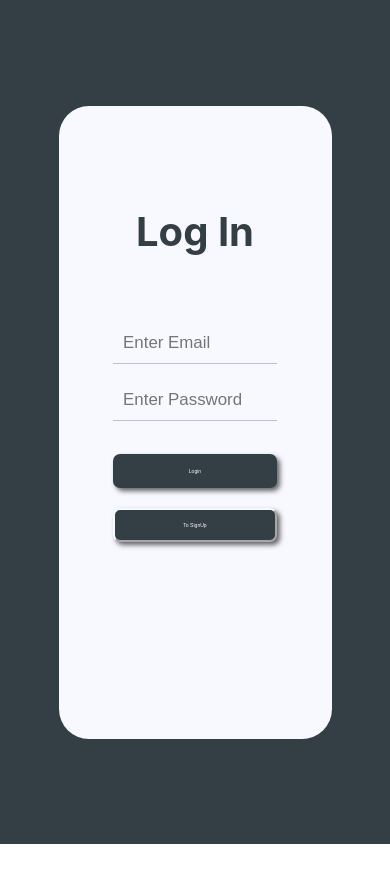
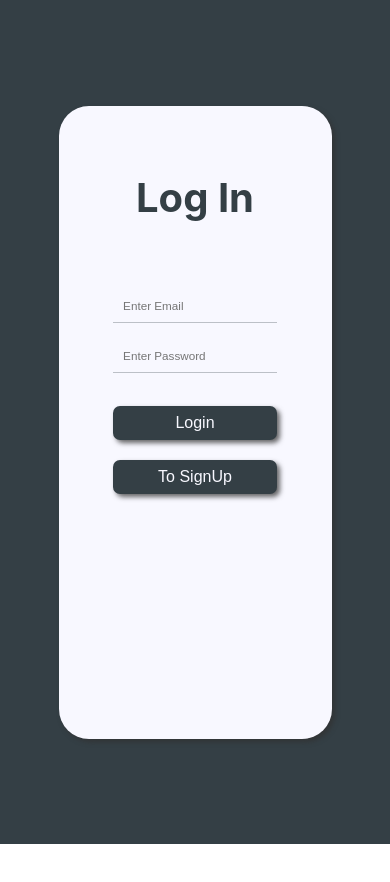
Before and after one commit to ReqARef/WebApp, a React (Create React App) app: page / in a window 390 px wide. Shown: the top 882 px of the page. After the commit the page ends 844 px from the top, so only its background shows below. Built offline with nearby package versions, Linux system fonts and the light colour scheme.

Commit message:
Login-Signup UI

```diff
--- a/src/Components/FlipBox/Login/Login.js
+++ b/src/Components/FlipBox/Login/Login.js
@@ -35,13 +35,12 @@ class Login extends PureComponent {
 		)
 	}
 
-	renderViewChangingButtonTemp = () => {
+	renderViewChangingButtonHidden = () => {
 		return(
 			<button onClick={this.props.handleFlip}
 				className={styles.buttonTemp}
 				style={{
 						backgroundColor: colors.dark,
-						borderColor: colors.white,
 						color: colors.white
 						}}>
 				To SignUp
@@ -95,7 +94,7 @@ class Login extends PureComponent {
 			<div className={styles.containerRight} style={{backgroundColor: colors.white}}>
 				<h1 className={styles.rightHeader} style={{color: colors.dark}}>Log In</h1>
 				{this.renderForm()}
-				{this.renderViewChangingButtonTemp()}
+				{this.renderViewChangingButtonHidden()}
 			</div>
 		)
 	}
--- a/src/Components/FlipBox/Login/Login.module.css
+++ b/src/Components/FlipBox/Login/Login.module.css
@@ -4,20 +4,18 @@
 	float: left;
 	height: 75vh;
 	border-radius: 30px 0 0 30px;
+	box-shadow: 3px 3px 5px 0px rgba(50, 50, 50, 0.75);
 }
-
 .leftHeading {
 	margin-top: 15vh;
 	text-align: center;
 	font-size: 3vh;
 }
-
 .leftPara {
 	margin: 2vw;
 	margin-top: 5vh;
 	font-size: 2.5vh;
 }
-
 .buttonContainer {
 	margin-left: 2vw;
 	margin-top: 10vh;
@@ -27,38 +25,16 @@
 	height: 5vh;
 	width: 7vw;
 	border-radius: 15px;
-	border-width: 2px;
-	font-size: 1vw;
+	border-style: solid;
+	font-size: 13px;
+}
+.buttonTemp{
+	visibility: hidden;
+	border: none;
+	font-size: 13px;
 }
 
-.buttonTemp{
-	visibility: hidden;
-	font-size: 10px;
-}
 /* right side */
-.form {
-	display: flex;
-	flex-direction: column;
-	width: 100%;
-	align-items: center;
-}
-
-.submitButton {
-	height: 4vh;
-	width: 60%;
-	border: 1px solid rgba(52, 63, 69, .3);
-	border-radius: 7px;
-	margin-bottom: 20px;
-	font-size: 1.3vw;
-	margin-top: 3vh;
-	box-shadow: 3px 3px 5px 0px rgba(50, 50, 50, 0.75);
-}
-
-.containerMain {
-	border-radius: 30px;
-	box-shadow: 3px 3px 5px 0px rgba(50, 50, 50, 0.75);
-}
-
 .containerRight {
 	width: 30vw;
 	height: 75vh;
@@ -67,8 +43,18 @@
 	display: flex;
 	flex-direction: column;
 	align-items: center;
+	box-shadow: 3px 3px 5px 0px rgba(50, 50, 50, 0.75);
 }
-
+.rightHeader {
+	margin-bottom: 7vh;
+	margin-top: 12vh;
+}
+.form {
+	display: flex;
+	flex-direction: column;
+	width: 100%;
+	align-items: center;
+}
 .inputText {
 	width: 60%;
 	padding: 10px 10px;
@@ -77,16 +63,30 @@
 	box-sizing: border-box;
 	border: none;
 	border-bottom: 1px solid rgba(52, 63, 69, .3);
-	font-size: 2vh;
+	font-size: 1vw;
+}
+.submitButton {
+	height: 4vh;
+	width: 60%;
+	border: 1px solid rgba(52, 63, 69, .3);
+	border-radius: 7px;
+	margin-bottom: 20px;
+	font-size: 20px;
+	margin-top: 3vh;
+	box-shadow: 3px 3px 5px 0px rgba(50, 50, 50, 0.75);
 }
 
-input:focus {outline:0;}
-
-.rightHeader {
-	margin-bottom: 7vh;
-	margin-top: 12vh;
+/* main container */
+.containerMain {
+	border-radius: 30px;
+	box-shadow: 3px 3px 5px 0px rgba(50, 50, 50, 0.75);
 }
 
+/* focus */
+input:focus {outline:0;}
+button:focus {outline:0;}
+
+/* media querries */
 @media (max-width : 600px){
 	.containerLeft{
 		display: none;
@@ -104,15 +104,23 @@ input:focus {outline:0;}
 	.button{
 		display: none;
 	}
+	.submitButton{
+		font-size: 16px;
+	}
 	.buttonTemp{
 		height: 5vh;
 		width: 60%;
-		font-size: 20px;
 		visibility: visible;
 		height: 4vh;
 		border-radius: 7px;
 		margin-bottom: 20px;
-		font-size: 1.3vw;
 		box-shadow: 3px 3px 5px 0px rgba(50, 50, 50, 0.75);
+		font-size: 16px;
+	}
+	.inputText{
+		font-size: 3vw;
+	}
+	.rightHeader{
+		margin-top: 8vh;
 	}
 }
--- a/src/Components/FlipBox/Signup/Signup.js
+++ b/src/Components/FlipBox/Signup/Signup.js
@@ -7,9 +7,21 @@ class Signup extends PureComponent {
 	constructor() {
 		super()
 		this.state = {
+			firstName: '',
+			lastName: '',
 			email: '',
-			password: ''
+			password: '',
+			otp: '',
+			showOtp: false
 		}
+	}
+
+	handleFirstName = (e) => {
+		this.setState({firstName: e.target.value})
+	}
+
+	handleLastName = (e) => {
+		this.setState({lastName: e.target.value})
 	}
 
 	handleemail = (e) => {
@@ -20,6 +32,10 @@ class Signup extends PureComponent {
 		this.setState({password: e.target.value})
 	}
 
+	handleOTP = (e) => {
+		this.setState({otp: e.target.value})
+	}
+
 	renderViewChangingButton = () => {
 		return(
 			<button onClick={this.props.handleFlip}
@@ -27,6 +43,19 @@ class Signup extends PureComponent {
 				style={{
 						backgroundColor: colors.dark,
 						borderColor: colors.white,
+						color: colors.white
+						}}>
+				To Login
+			</button>
+		)
+	}
+
+	renderViewChangingButtonHidden = () => {
+		return(
+			<button onClick={this.props.handleFlip}
+				className={styles.buttonTemp}
+				style={{
+						backgroundColor: colors.dark,
 						color: colors.white
 						}}>
 				To Login
@@ -48,11 +77,30 @@ class Signup extends PureComponent {
 
 	renderForm = () => {
 		return (
-			<form onSubmit={() => {}} className={styles.form}>
+			<form onSubmit={(e) => {e.preventDefault(); this.setState({showOtp: true})}} className={styles.form}>
+				<div className={styles.nameContainer}>
+					<input
+						className={styles.nameText}
+						type="text"
+						placeholder="First Name"
+						value={this.state.firstName}
+						onChange={this.handleFirstName}
+						style={{backgroundColor: colors.white, color: colors.dark}}
+					/>
+					<div className={styles.nameSeparator} style={{backgroundColor: colors.white}}/>
+					<input
+						className={styles.nameText}
+						type="text"
+						placeholder="Last Name"
+						value={this.state.lastName}
+						onChange={this.handleLastName}
+						style={{backgroundColor: colors.white, color: colors.dark}}
+					/>
+				</div>
 				<input
 					className={styles.inputText}
 					type="text"
-					placeholder="Enter Email"
+					placeholder="Email"
 					value={this.state.email}
 					onChange={this.handleemail}
 					style={{backgroundColor: colors.white, color: colors.dark}}
@@ -60,11 +108,21 @@ class Signup extends PureComponent {
 				<input
 					className={styles.inputText}
 					type="password"
-					placeholder="Enter Password"
+					placeholder="Password"
 					value={this.state.password}
 					onChange={this.handlePassword}
 					style={{backgroundColor: colors.white, color: colors.dark}}
 				/>
+				{this.state.showOtp ? (
+					<input
+					className={styles.inputText}
+					type="text"
+					placeholder="OTP"
+					value={this.state.otp}
+					onChange={this.handleOTP}
+					style={{backgroundColor: colors.white, color: colors.dark}}
+				/>
+				) : null}
 				<input
 					type="submit"
 					className={styles.submitButton}
@@ -80,7 +138,7 @@ class Signup extends PureComponent {
 			<div className={styles.containerRight} style={{backgroundColor: colors.white}}>
 				<h1 className={styles.rightHeader} style={{color: colors.dark}}>Sign Up</h1>
 				{this.renderForm()}
-				{/* {this.renderViewChangingButton()} */}
+				{this.renderViewChangingButtonHidden()}
 			</div>
 		)
 	}
--- a/src/Components/FlipBox/Signup/Signup.module.css
+++ b/src/Components/FlipBox/Signup/Signup.module.css
@@ -4,20 +4,18 @@
 	float: left;
 	height: 75vh;
 	border-radius: 30px 0 0 30px;
+	box-shadow: 3px 3px 5px 0px rgba(50, 50, 50, 0.75);
 }
-
 .leftHeading {
 	margin-top: 15vh;
 	text-align: center;
 	font-size: 3vh;
 }
-
 .leftPara {
 	margin: 2vw;
 	margin-top: 5vh;
 	font-size: 2.5vh;
 }
-
 .buttonContainer {
 	margin-left: 2vw;
 	margin-top: 10vh;
@@ -27,33 +25,13 @@
 	height: 5vh;
 	width: 7vw;
 	border-radius: 15px;
-	border-width: 2px;
-	font-size: 1vw;
+	border-style: solid;
+	font-size: 13px;
 }
-/* right side */
-.form {
-	display: flex;
-	flex-direction: column;
-	width: 100%;
-	align-items: center;
-}
-
-.submitButton {
-	height: 4vh;
-	width: 60%;
-	border: 1px solid rgba(52, 63, 69, .3);
-	border-radius: 7px;
-	margin-bottom: 20px;
-	font-size: 1.3vw;
-	margin-top: 3vh;
-	box-shadow: 3px 3px 5px 0px rgba(50, 50, 50, 0.75);
-}
-
-.containerMain {
-	width: 50vw;
-	height: 75vh;
-	border-radius: 30px;
-	box-shadow: 3px 3px 5px 0px rgba(50, 50, 50, 0.75);
+.buttonTemp{
+	visibility: hidden;
+	border: none;
+	font-size: 13px;
 }
 
 .containerRight {
@@ -64,8 +42,39 @@
 	display: flex;
 	flex-direction: column;
 	align-items: center;
+	box-shadow: 3px 3px 5px 0px rgba(50, 50, 50, 0.75);
 }
-
+.rightHeader {
+	margin-bottom: 7vh;
+	margin-top: 12vh;
+}
+.form {
+	display: flex;
+	flex-direction: column;
+	width: 100%;
+	align-items: center;
+}
+.nameContainer {
+	display: flex;
+	justify-content: center;
+}
+.nameText {
+	width: 30%;
+	padding: 10px 10px;
+	margin: 8px 0;
+	display: inline-block;
+	box-sizing: border-box;
+	border: none;
+	border-bottom: 1px solid rgba(52, 63, 69, .3);
+	font-size: 1vw;
+}
+.nameSeparator {
+	height: 30px;
+	margin-top: 15px;
+	width: 1px;
+	margin-left: 17px;
+	margin-right: 17px;
+}
 .inputText {
 	width: 60%;
 	padding: 10px 10px;
@@ -74,12 +83,68 @@
 	box-sizing: border-box;
 	border: none;
 	border-bottom: 1px solid rgba(52, 63, 69, .3);
-	font-size: 2vh;
+	font-size: 1vw;
+}
+.submitButton {
+	height: 4vh;
+	width: 60%;
+	border: 1px solid rgba(52, 63, 69, .3);
+	border-radius: 7px;
+	margin-bottom: 20px;
+	font-size: 20px;
+	margin-top: 3vh;
+	box-shadow: 3px 3px 5px 0px rgba(50, 50, 50, 0.75);
 }
 
+/* main container */
+.containerMain {
+	border-radius: 30px;
+	box-shadow: 3px 3px 5px 0px rgba(50, 50, 50, 0.75);
+}
+
+/* focus */
 input:focus {outline:0;}
+button:focus {outline:0;}
 
-.rightHeader {
-	margin-bottom: 7vh;
-	margin-top: 12vh;
+/* media querries */
+@media (max-width : 600px){
+	.containerLeft{
+		display: none;
+	}
+	.containerRight{
+		width: 70vw;
+		border-radius: 30px;
+	}
+	.leftPara{
+		opacity: 0;
+	}
+	.buttonContainer{
+		opacity: 0;
+	}
+	.button{
+		display: none;
+	}
+	.submitButton{
+		font-size: 16px;
+	}
+	.buttonTemp{
+		height: 5vh;
+		width: 60%;
+		visibility: visible;
+		height: 4vh;
+		border-radius: 7px;
+		margin-bottom: 20px;
+		box-shadow: 3px 3px 5px 0px rgba(50, 50, 50, 0.75);
+		font-size: 16px;
+	}
+	.nameText{
+		font-size: 3vw;
+	}
+	.inputText{
+		font-size: 3vw;
+	}
+	.rightHeader{
+		margin-top: 8vh;
+		margin-bottom: 3vh;
+	}
 }
```
